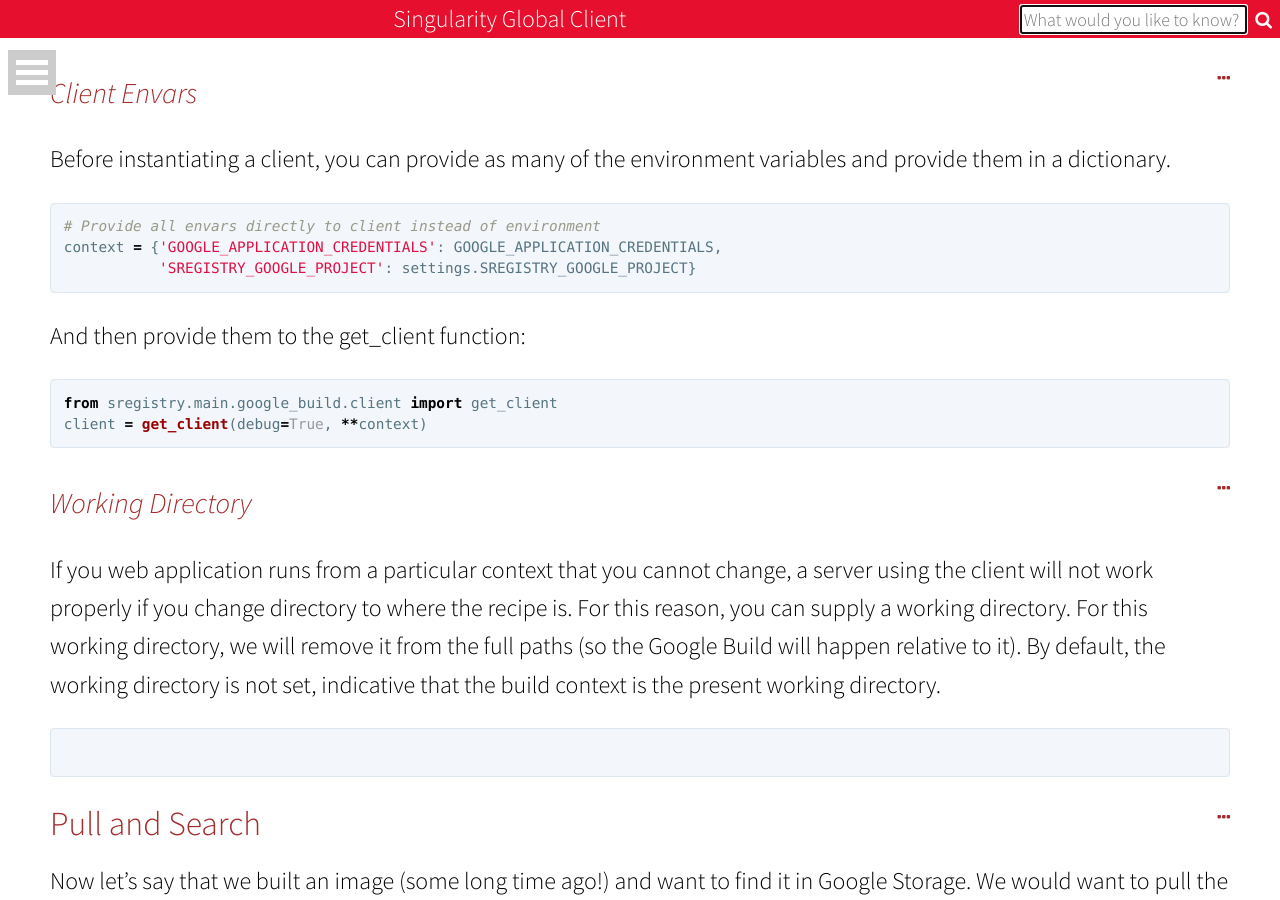
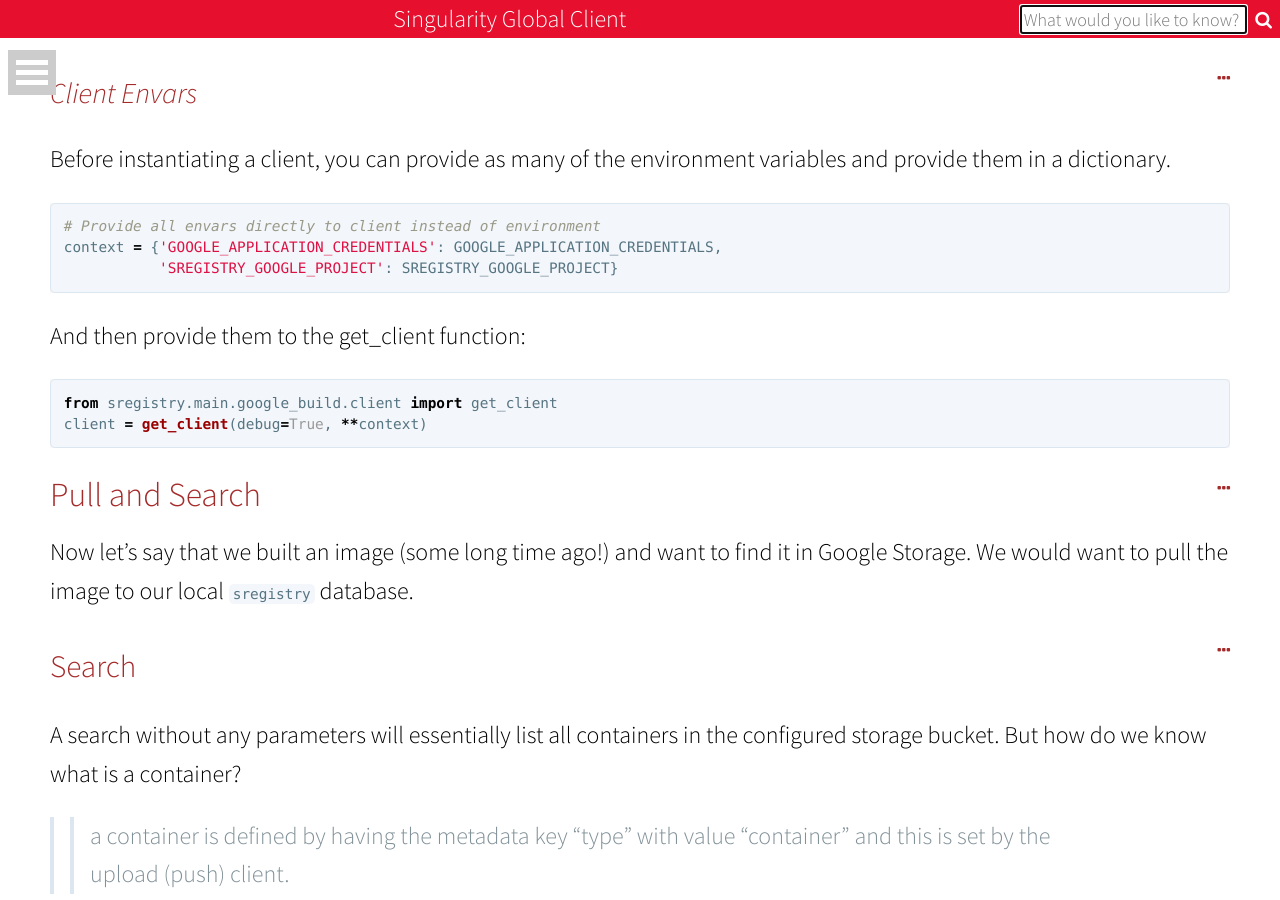
Before and after one commit to singularityhub/sregistry-cli, a Jekyll site: the page built from docs/pages/clients/google-build.md, in a window 1280 px wide and 900 px high, scrolled down 11368 px. Built offline with Jekyll 4.4.1, drawn with Linux system fonts in a browser that asks for light colours; nearby versions of some CDN libraries.

Commit message:
tweaks to docs
Signed-off-by: Vanessa Sochat <vsochat@stanford.edu>

````diff
--- a/docs/pages/clients/google-build.md
+++ b/docs/pages/clients/google-build.md
@@ -422,7 +422,7 @@ environment variables and provide them in a dictionary.
 ```python
 # Provide all envars directly to client instead of environment
 context = {'GOOGLE_APPLICATION_CREDENTIALS': GOOGLE_APPLICATION_CREDENTIALS,
-           'SREGISTRY_GOOGLE_PROJECT': settings.SREGISTRY_GOOGLE_PROJECT}
+           'SREGISTRY_GOOGLE_PROJECT': SREGISTRY_GOOGLE_PROJECT}
 ```
 
 And then provide them to the get_client function:
@@ -431,22 +431,6 @@ And then provide them to the get_client function:
 from sregistry.main.google_build.client import get_client
 client = get_client(debug=True, **context)
 ```
-
-#### Working Directory
-
-If you web application runs from a particular context that you cannot
-change, a server using the client will not work properly
-if you change directory to where the recipe is. For this reason,
-you can supply a working directory. For this working directory,
-we will remove it from the full paths (so the Google Build
-will happen relative to it). By default, the working directory
-is not set, indicative that the build context is the present working
-directory.
-
-```bash
-
-```
-
 
 
 ## Pull and Search
````
